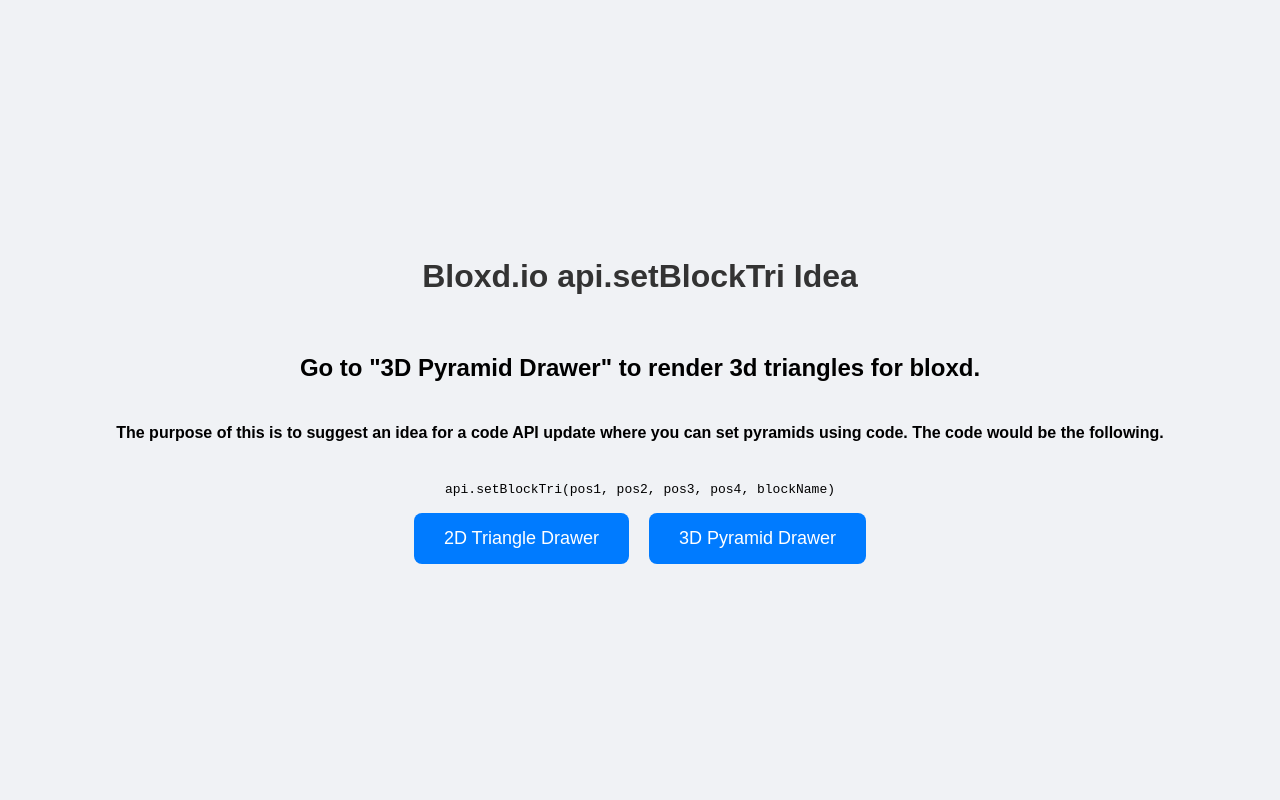
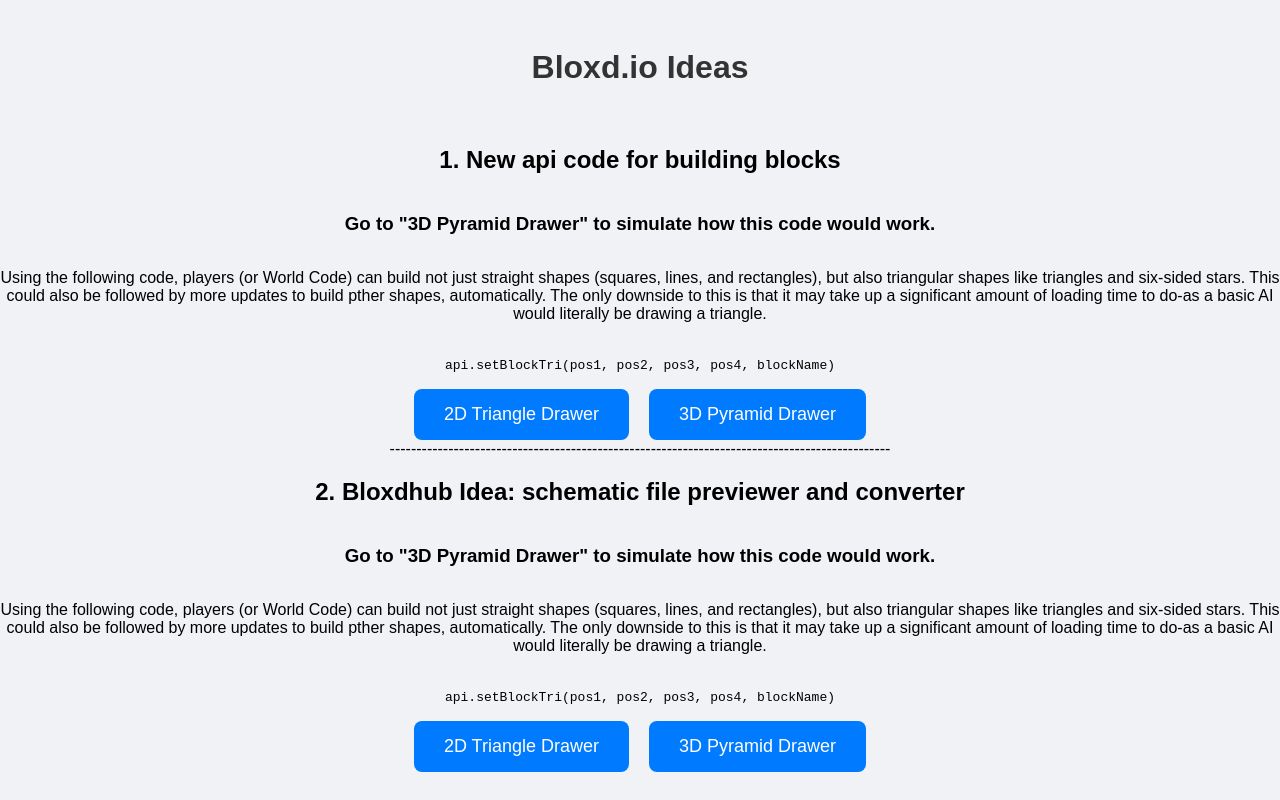
Before and after one commit to 808-en/BWBUI, a plain HTML site: page index.html in a window 1280 px wide. Drawn offline with Linux system fonts and the light colour scheme.

Commit message:
Update index.html

```diff
--- a/index.html
+++ b/index.html
@@ -3,7 +3,7 @@
 <head>
     <meta charset="UTF-8">
     <meta name="viewport" content="width=device-width, initial-scale=1.0">
-    <title>Drawing Projects Home</title>
+    <title>Ideas For Bloxd and BloxdHub</title>
     <style>
         body {
             font-family: Arial, sans-serif;
@@ -45,9 +45,20 @@
 </head>
 <body>
 
-    <h1>Bloxd.io api.setBlockTri Idea</h1>
-        <h2>Go to "3D Pyramid Drawer" to render 3d triangles for bloxd.</h2>
-            <h4>The purpose of this is to suggest an idea for a code API update where you can set pyramids using code. The code would be the following.</h4>
+    <h1>Bloxd.io Ideas</h1>
+    <h2>1. New api code for building blocks</h2>
+        <h3>Go to "3D Pyramid Drawer" to simulate how this code would work.</h3>
+            <p>Using the following code, players (or World Code) can build not just straight shapes (squares, lines, and rectangles), but also triangular shapes like triangles and six-sided stars. This could also be followed by more updates to build pther shapes, automatically. The only downside to this is that it may take up a significant amount of loading time to do-as a basic AI would literally be drawing a triangle.</p>
+                <p><code>api.setBlockTri(pos1, pos2, pos3, pos4, blockName)</code></p>
+
+    <div class="button-container">
+        <a href="2d.html" class="project-button">2D Triangle Drawer</a>
+        <a href="3d.html" class="project-button">3D Pyramid Drawer</a>
+    </div>
+----------------------------------------------------------------------------------------------
+    <h2>2. Bloxdhub Idea: schematic file previewer and converter</h2>
+        <h3>Go to "3D Pyramid Drawer" to simulate how this code would work.</h3>
+            <p>Using the following code, players (or World Code) can build not just straight shapes (squares, lines, and rectangles), but also triangular shapes like triangles and six-sided stars. This could also be followed by more updates to build pther shapes, automatically. The only downside to this is that it may take up a significant amount of loading time to do-as a basic AI would literally be drawing a triangle.</p>
                 <p><code>api.setBlockTri(pos1, pos2, pos3, pos4, blockName)</code></p>
 
     <div class="button-container">
```
